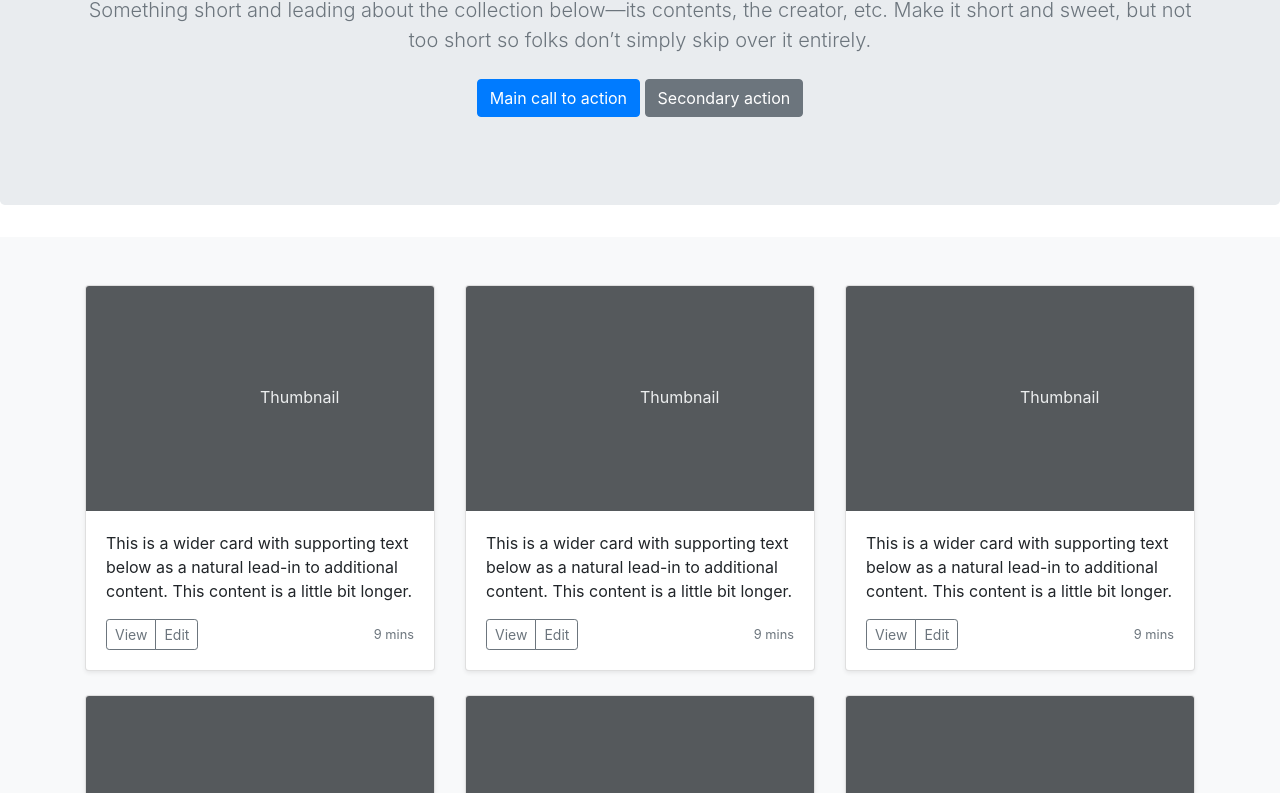
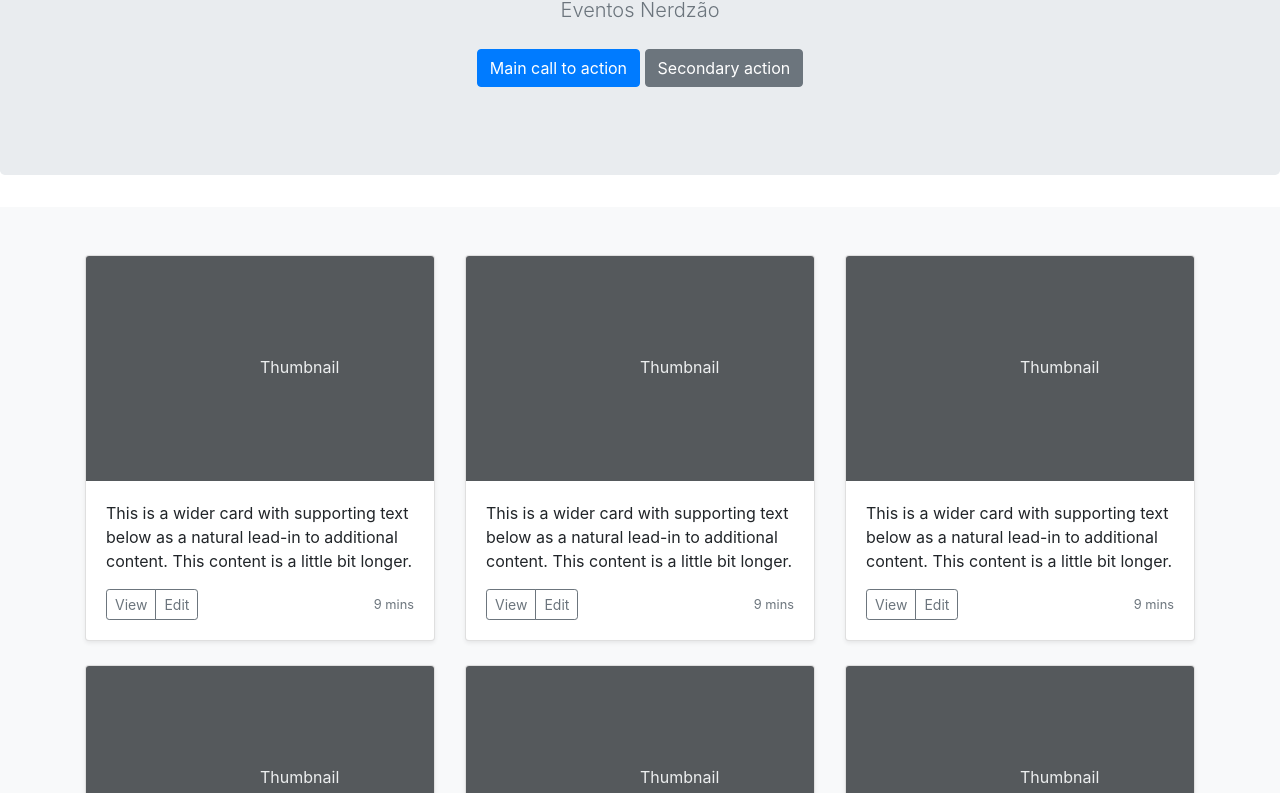
Before and after one commit to brunamanso/desbravando-git, a plain HTML site: page index.html in a window 1280 px wide. Shown: the part 181-974 px from the top of the page. Drawn offline with nearby package versions, Linux system fonts and the light colour scheme.

Commit message:
alterado subtitulo

```diff
--- a/index.html
+++ b/index.html
@@ -49,7 +49,7 @@
   <section class="jumbotron text-center">
     <div class="container">
       <h1 class="jumbotron-heading">Album example</h1>
-      <p class="lead text-muted">Something short and leading about the collection below—its contents, the creator, etc. Make it short and sweet, but not too short so folks don’t simply skip over it entirely.</p>
+      <p class="lead text-muted">Eventos Nerdzão</p>
       <p>
         <a href="#" class="btn btn-primary my-2">Main call to action</a>
         <a href="#" class="btn btn-secondary my-2">Secondary action</a>
```
